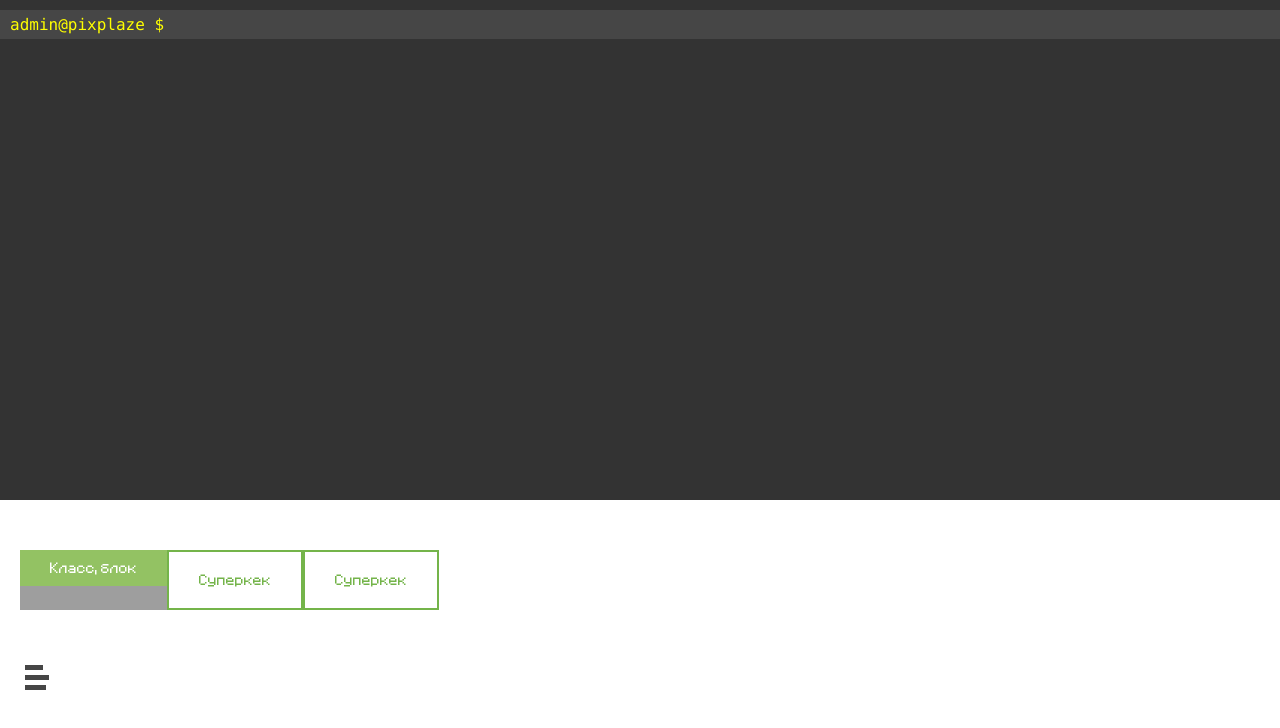
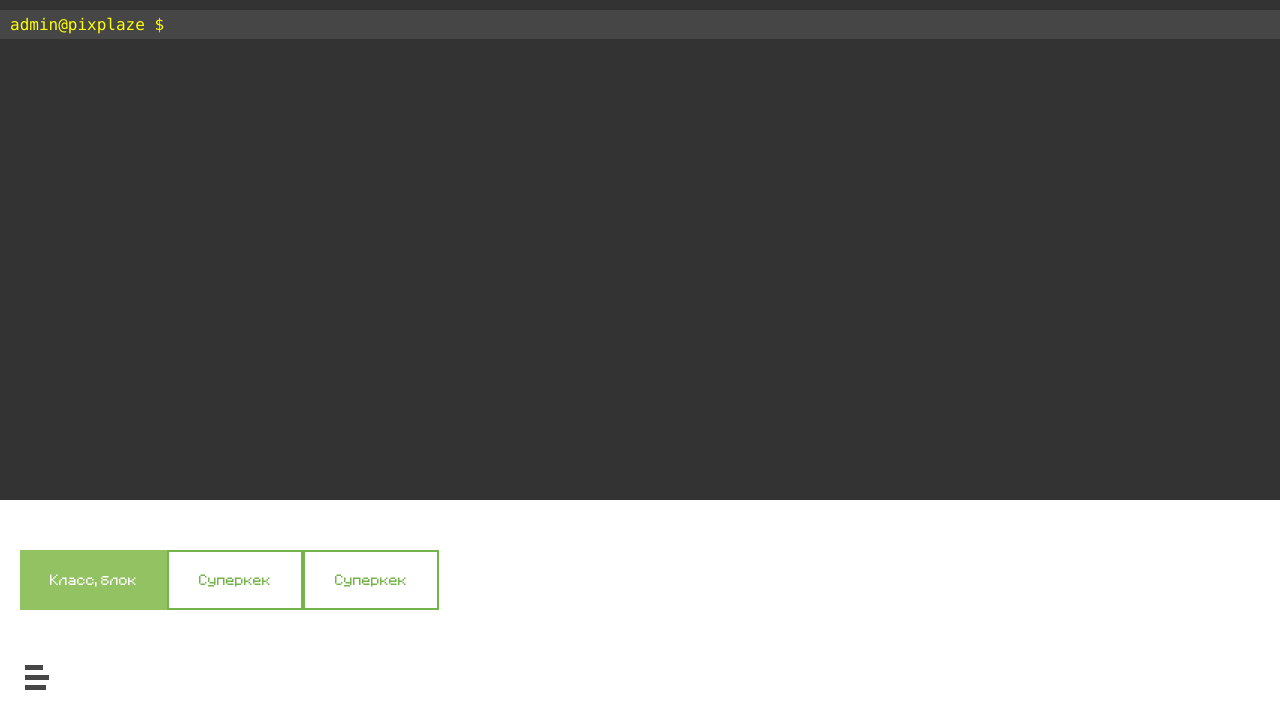
Before and after one commit to pixplaze/pixplaze-webapp, a Vue app: page / in a window 1280 px wide. Shown: the top 728 px of the page. Built offline with nearby package versions, Linux system fonts and the light colour scheme; grey boxes are pictures that could not be loaded.

Commit message:
Анимация кнопки `GrassButton.vue` изменена

```diff
--- a/src/components/ui/GrassButton.vue
+++ b/src/components/ui/GrassButton.vue
@@ -44,7 +44,7 @@ export default {
   background-repeat: repeat-x;
   background-color: var(--color-brown-dark);
 
-  transition-property: top, bottom;
+  transition-property: top, bottom, transform;
   transition-duration: 0.1s;
   transition-timing-function: ease;
 }
@@ -53,11 +53,11 @@ export default {
   display: flex;
   font-family: 'Minecraft';
   color: white;
-  height: 60%;
+  height: 100%;
 
   background-color: var(--color-green-grass-light);
 
-  transition-property: height;
+  transition-property: height, transform;
   transition-duration: 0.1s;
   transition-timing-function: ease;
 }
@@ -69,11 +69,13 @@ export default {
 }
 
 .grass-button:hover .grass-text {
-  height: 50%;
+  height: 70%;
 }
 
-.grass-button:active .grass-text {
-  height: 100%;
+.grass-button:active .grass-text,
+.grass-button:active .grass-block {
+  /* height: 100%; */
+  transform: translateY(5px);
 }
 
 .grass-button:focus {
@@ -81,6 +83,6 @@ export default {
 }
 
 .grass-button:active {
-  transform: translateY(5px);
+  /* transform: scale(0.98); */
 }
 </style>
```
